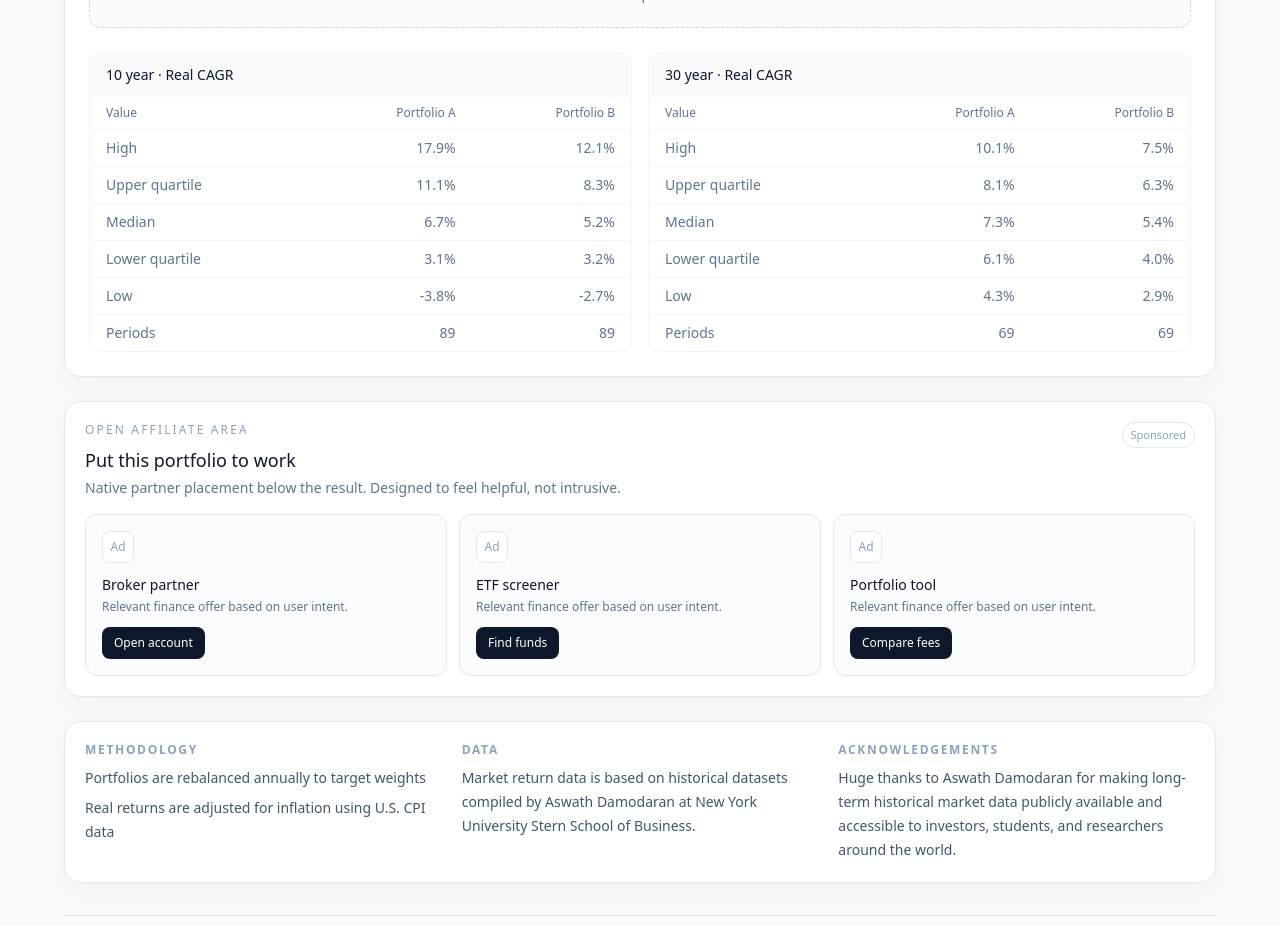
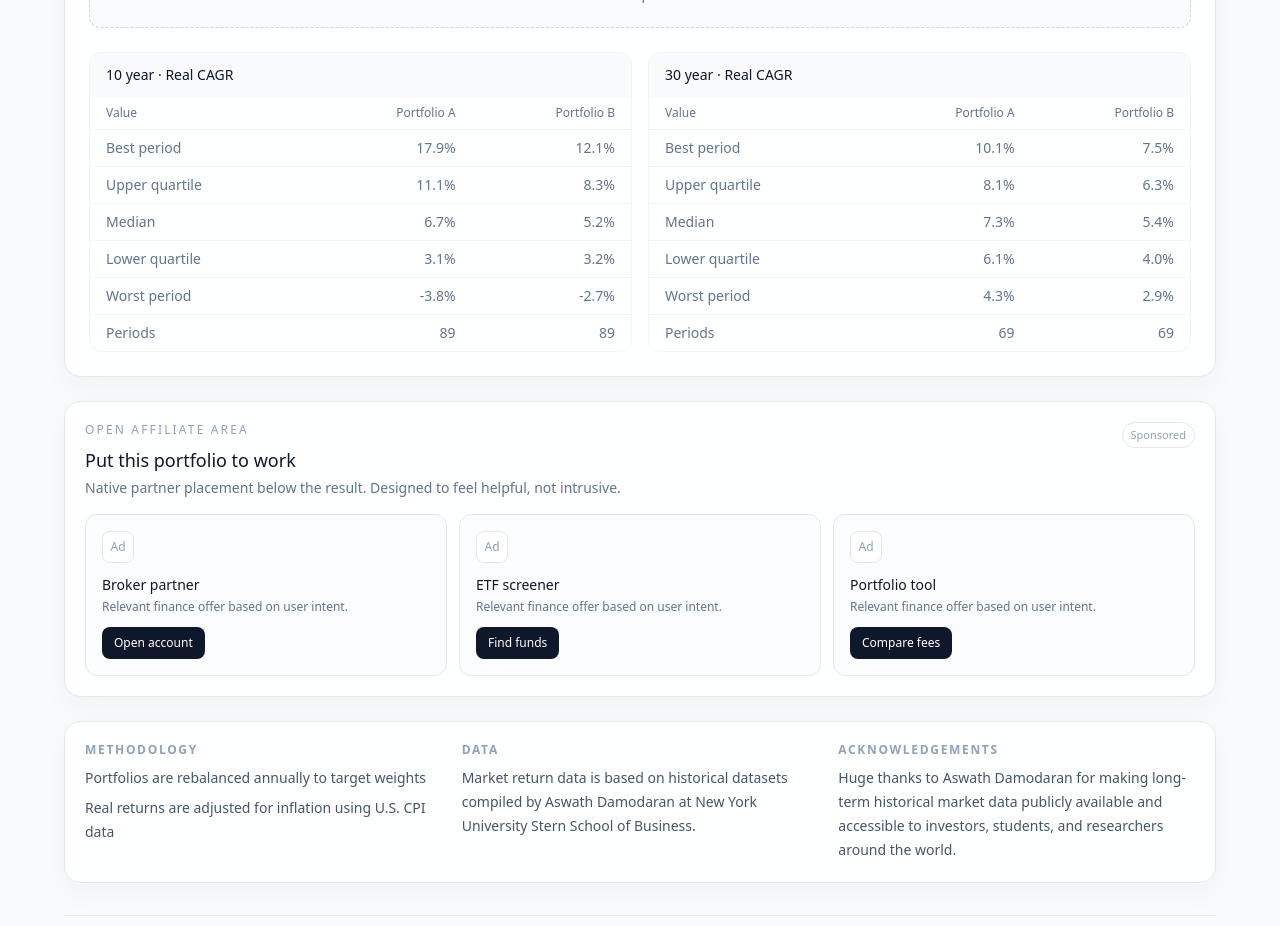
Before and after one commit to horizonworks-lab/portfolio-lab, a React (Vite) app: page / in a window 1280 px wide. Shown: the part 1460-2386 px from the top of the page. Built offline with nearby package versions, Linux system fonts and the light colour scheme.

Commit message:
Update App.jsx

```diff
--- a/src/App.jsx
+++ b/src/App.jsx
@@ -240,11 +240,11 @@ function Chart({ a, b, h1, h2, mode, draftMode, setDraftMode, chartAdKey }) {
 
               <tbody>
                 {[
-                  ["High", pa.high, pb.high],
+                  ["Best period", pa.high, pb.high],
                   ["Upper quartile", pa.q3, pb.q3],
                   ["Median", pa.med, pb.med],
                   ["Lower quartile", pa.q1, pb.q1],
-                  ["Low", pa.low, pb.low],
+                  ["Worst period", pa.low, pb.low],
                   ["Periods", pa.n, pb.n],
                 ].map((r) => (
                   <tr key={r[0]} className="border-b last:border-b-0 border-slate-100">
```
